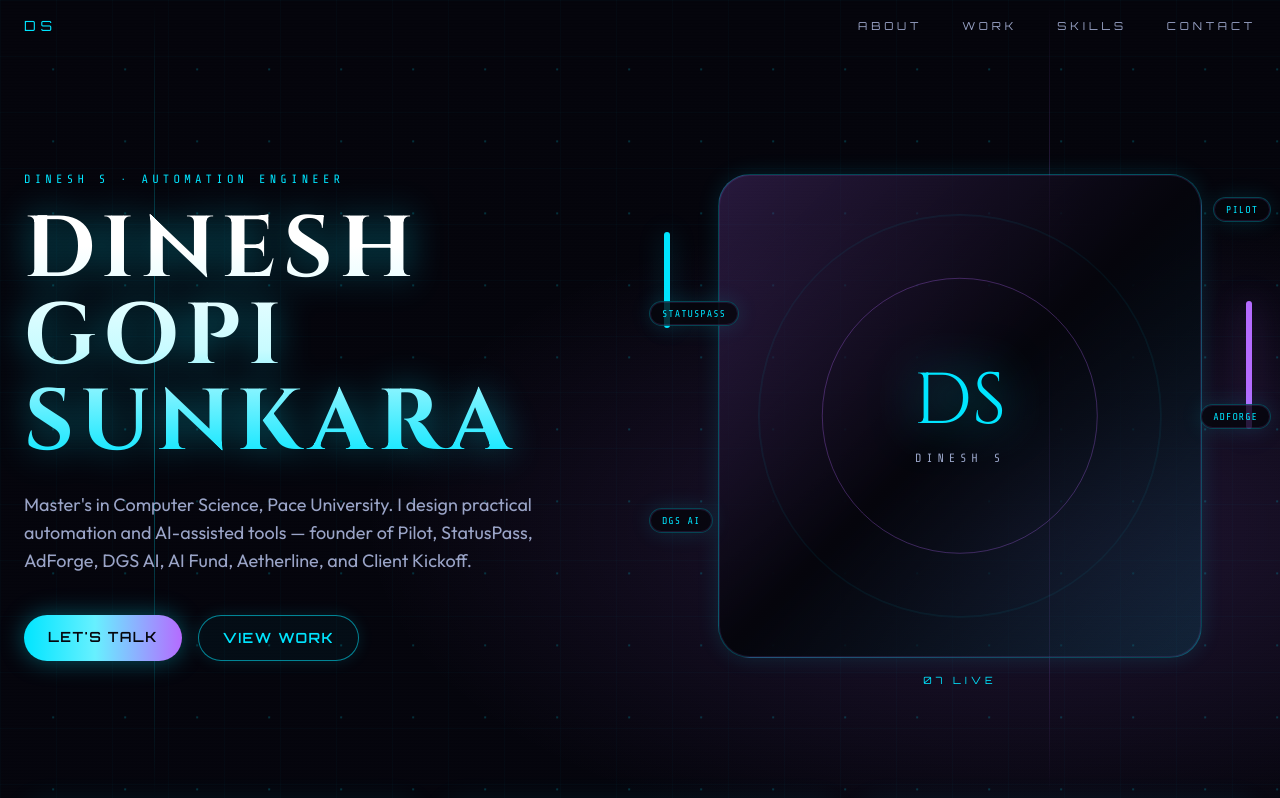
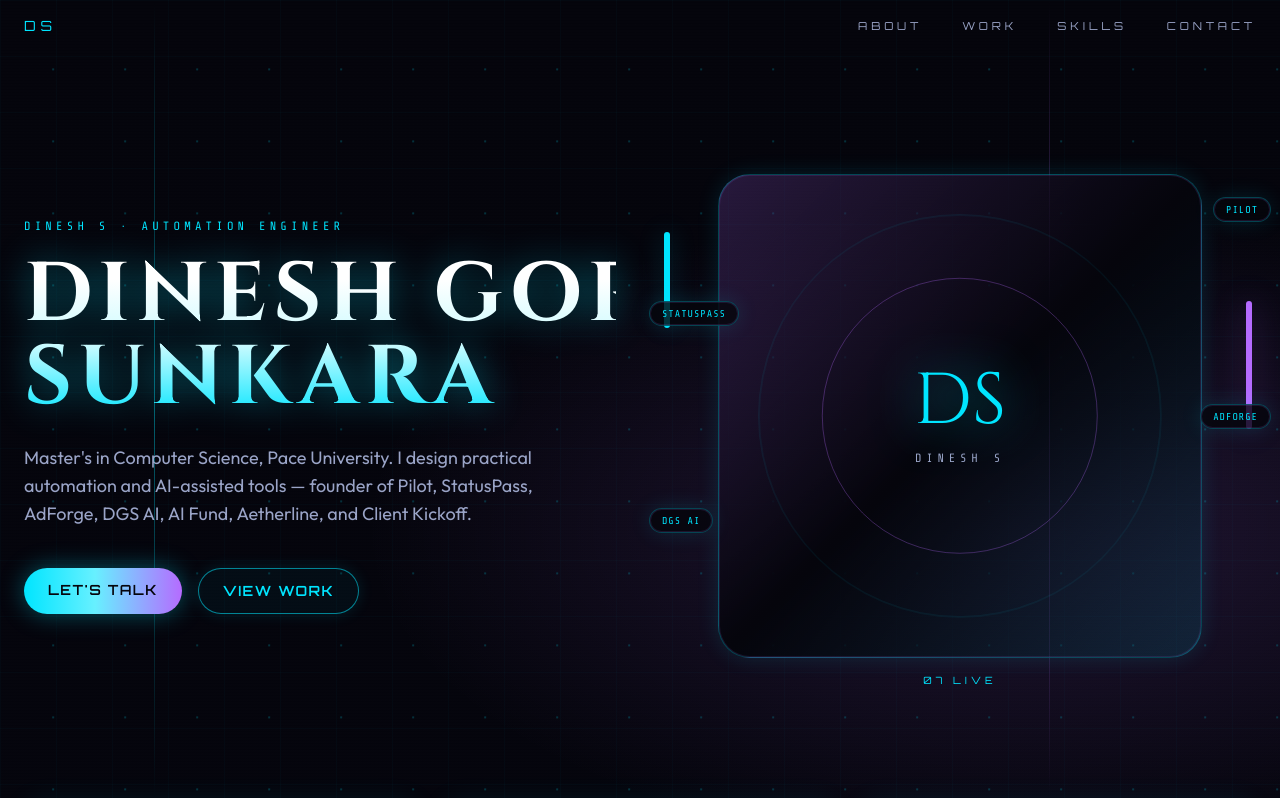
Before and after one commit to sunkara1111/portfolio, a React (Vite) app: page / in a window 1280 px wide. Shown: the top 798 px of the page. Built offline with nearby package versions, Linux system fonts and the light colour scheme.

Commit message:
Keep the hero name on two lines: Dinesh Gopi / Sunkara
Prevent the oversized cyberpunk title from wrapping into three stacked words on typical desktop widths.

Co-authored-by: Dineshgopi Sunkara <sunkara1111@users.noreply.github.com>

```diff
--- a/src/components/Hero.jsx
+++ b/src/components/Hero.jsx
@@ -40,10 +40,9 @@ const Hero = () => {
       <div className="max-w-7xl mx-auto w-full grid lg:grid-cols-2 gap-12 items-center">
         <div>
           <p className="section-kicker mb-5">DINESH S · Automation Engineer</p>
-          <h1 className="hero-name text-5xl sm:text-6xl md:text-7xl lg:text-[5.4rem]">
-            Dinesh Gopi
-            <br />
-            Sunkara
+          <h1 className="hero-name text-5xl sm:text-6xl md:text-7xl lg:text-[5.2rem]">
+            <span className="block whitespace-nowrap">Dinesh Gopi</span>
+            <span className="block whitespace-nowrap">Sunkara</span>
           </h1>
           <p className="mt-6 text-lg text-muted max-w-xl">
             Master&apos;s in Computer Science, Pace University. I design practical automation
```
